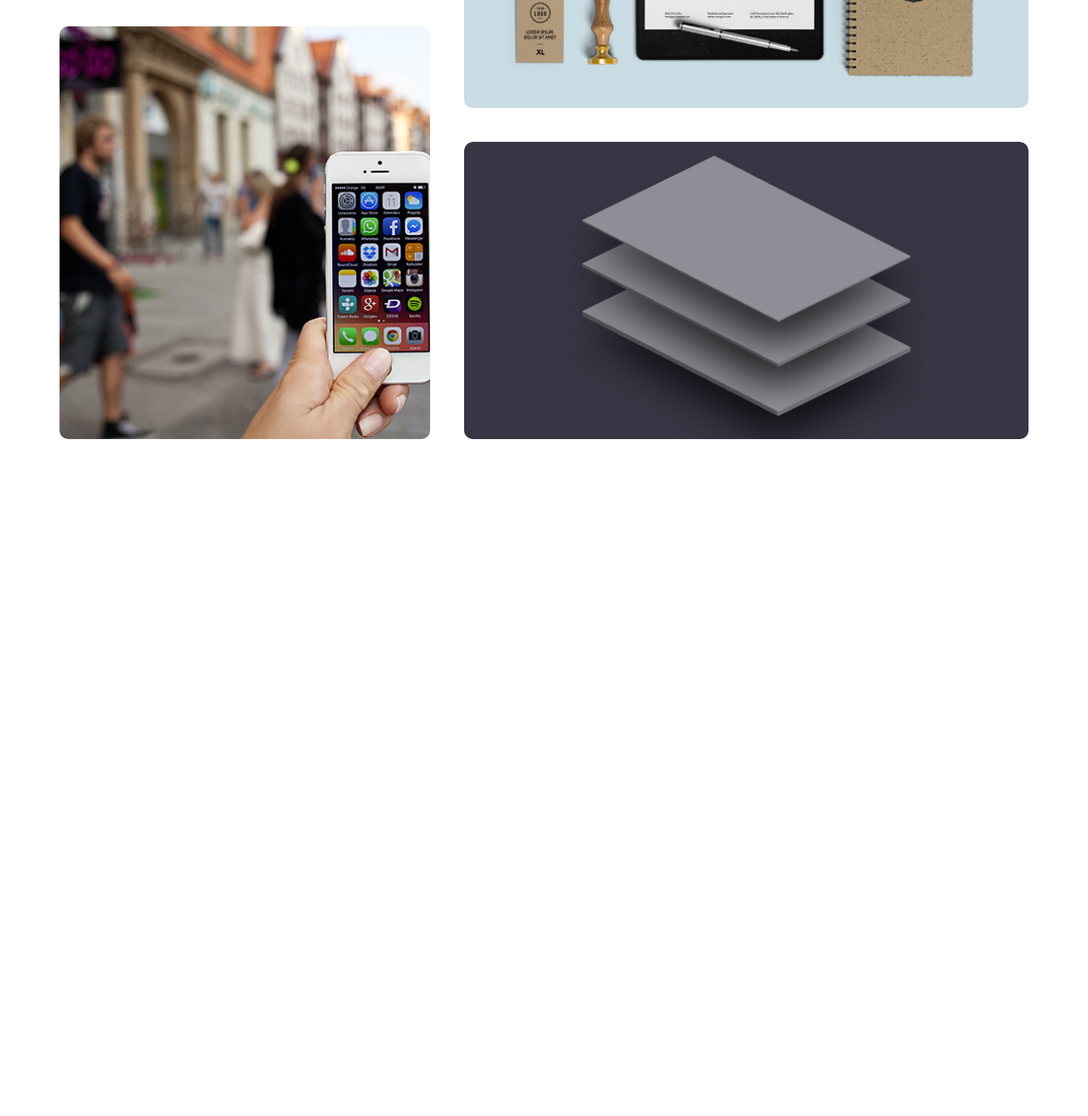
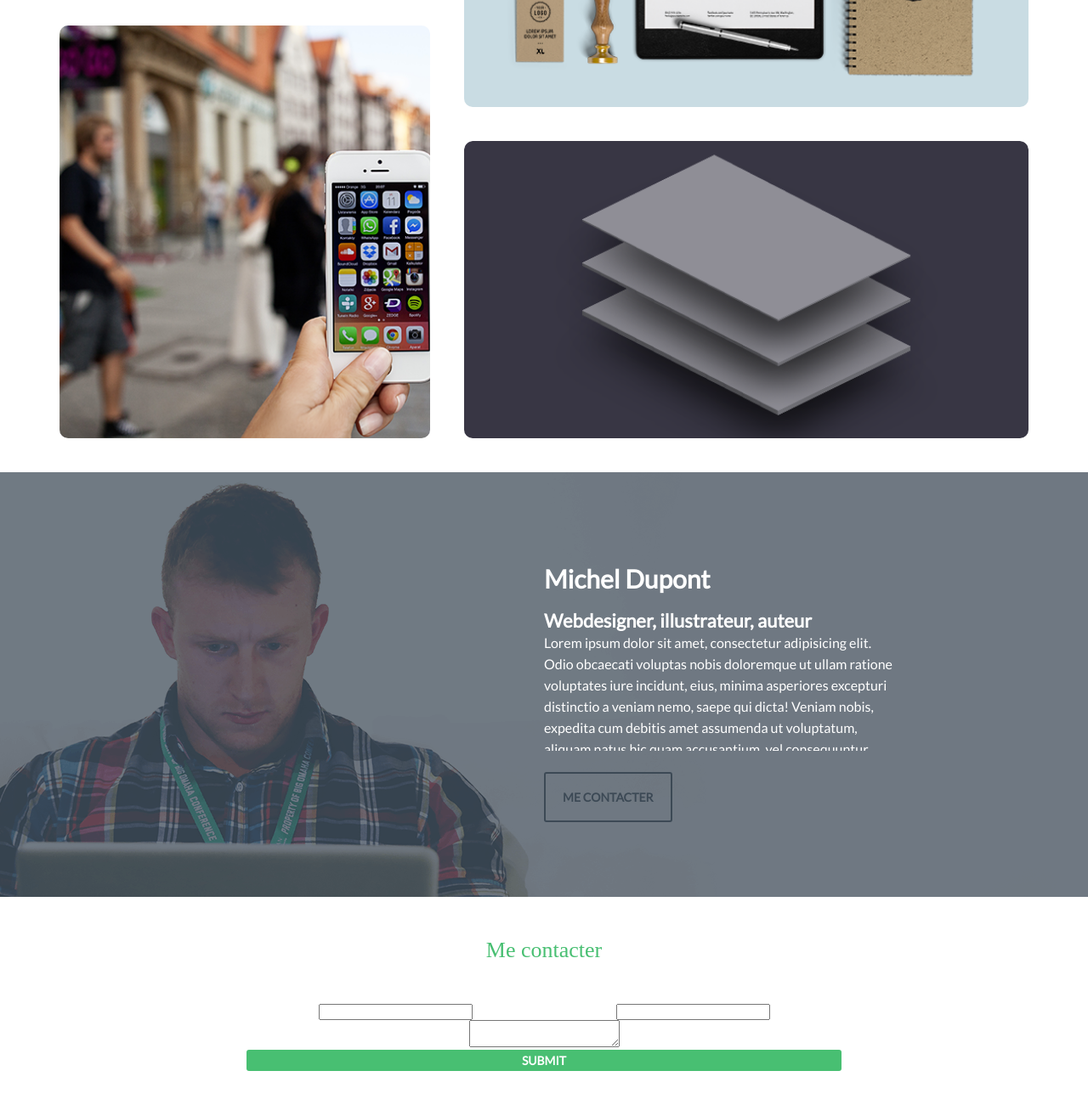
Before and after one commit to annasourceit/foliac, a plain HTML site: page index.html in a window 1280 px wide. Shown: the part 1252-2566 px from the top of the page at 85% size. Before the commit the page ends 1859 px from the top, so only its background shows below. Drawn offline with nearby package versions, Linux system fonts and the light colour scheme; a web font is replaced by a local one.

Commit message:
Text and Button Section, Contact Section

```diff
--- /dev/null
+++ b/css/parts/btn.css
@@ -0,0 +1,47 @@
+
+/*Button*/
+.btn-wrap {
+	padding-top: 25px;
+}
+
+.btn-wrap__btn {
+	width: auto;
+	min-width: 138px;
+	height: auto;
+	display: inline-block;
+	padding: 15px 20px;
+	color: #48bf72;
+	font-family: Lato;
+	font-size: 14px;
+	font-weight: 700;
+	line-height: 25px;
+	text-transform: uppercase;
+	border-radius: 3px;
+	border: 2px solid #48bf72;
+	transform: all 0.3s ease;
+}
+
+.btn-wrap--centr {
+	text-align: center;
+}
+
+.btn-wrap__btn:hover {
+	color:white;
+	border: 2px solid white;
+}
+
+/*Section with text and button*/
+
+.btn-wrap__left {
+	text-align: left;
+
+}
+.btn-wrap__btn--darck {
+	color: #3c4955;
+	border: 2px solid #3c4955;
+}
+
+/*.btn-wrap__btn--darck:hover {
+	background-color: #48bf72;
+	color: white;
+}*/
--- /dev/null
+++ b/css/parts/form.css
@@ -0,0 +1,33 @@
+/*Form*/
+.form {
+
+}
+
+.form__text--name {
+	width: 50%;
+	float: left;
+}
+
+.form__text--email {
+	width: 50%;
+	float: right;
+}
+.form__text--massege {
+	clear: both;
+}
+
+.form__btn {
+	width: 100%;
+	display: block;
+	border-radius: 3px;
+	font-family: Lato;
+	font-size: 14px;
+	font-weight: 700;
+	line-height: 25px;
+	text-transform: uppercase;
+	background-color: #48bf72;
+	color: #ffffff;
+	outline: none;
+	border: none;
+
+}
--- /dev/null
+++ b/css/parts/global.css
@@ -0,0 +1,68 @@
+/*Global*/
+
+* {
+	margin: 0;
+	padding: 0;
+	box-sizing: border-box;
+}
+
+body {
+		font-family: Lato;
+}
+
+
+@font-face {
+    font-family:'Big John';
+    src: url('../../fonts/BigJohn/BigJohn.eot');
+	src: url('../../fonts/BigJohn/BigJohn.eot?#iefix') format('embedded-opentype'),
+		url('../../fonts/BigJohn/BigJohn.woff2') format('woff2'),
+		url('../../fonts/BigJohn/BigJohn.woff') format('woff'),
+		url('../../fonts/BigJohn/BigJohn.svg#BigJohn') format('svg');
+    font-weight: 400;
+    font-style: normal;
+    font-stretch: normal;
+    unicode-range: U+0020-00BF;
+}
+@font-face {
+    font-family:'Slim Joe';
+    src: url('../../fonts/SlimJoe/SlimJoe.eot');
+	src: url('../../fonts/SlimJoe/SlimJoe.eot?#iefix') format('embedded-opentype'),
+		url('../../fonts/SlimJoe/SlimJoe.woff2') format('woff2'),
+		url('../../fonts/SlimJoe/SlimJoe.woff') format('woff'),
+		url('../../fonts/SlimJoe/SlimJoe.svg#SlimJoe') format('svg');
+    font-weight: 400;
+    font-style: normal;
+    font-stretch: normal;
+    unicode-range: U+0020-00BF;
+}
+
+.clearfix {
+	clear: both;
+}
+
+.clear:after {
+  content: " ";
+  visibility: hidden;
+  display: block;
+  height: 0;
+  clear: both;
+}
+
+
+
+.container {
+	max-width: 1140px;
+	width: 100%;
+	margin: 0 auto;
+}
+
+.container--700-width {
+	max-width: 700px;
+}
+
+li {
+	list-style: none;
+}
+a {
+	text-decoration: none;
+}
--- /dev/null
+++ b/css/parts/text-btn.css
@@ -0,0 +1,45 @@
+/*Text and button section*/
+.text-btn {
+	min-height: 500px;
+	background-image: url('../../img/men-computer.png');
+	background-repeat: no-repeat;
+	background-size: cover;
+	background-position: center;
+	background-color: #3c4955;
+
+
+}
+
+.text-btn__info {
+	width: 50%;
+	padding-right: 13.5%;
+	font-size: 30px;
+	float: right;
+	clear: left;
+	color: white;
+
+}
+
+.text-btn__info--v-align {
+	display: table-cell;
+	height: 500px;
+	vertical-align: middle;
+}
+
+.title {
+
+}
+
+.text-btn__subtitle {
+	font-size: 22px;
+	font-weight: 400px;
+
+}
+
+.text-btn__text {
+	height: 140px;
+	overflow: hidden;
+	line-height: 25px;
+	font-size: 16px;
+
+}
--- a/css/style.css
+++ b/css/style.css
@@ -1,67 +1,17 @@
-/*Global*/
 
-* {
-	margin: 0;
-	padding: 0;
-	box-sizing: border-box;
-}
-
-@font-face {
-    font-family:'Big John';
-    src: url('../fonts/BigJohn/BigJohn.eot');
-	src: url('../fonts/BigJohn/BigJohn.eot?#iefix') format('embedded-opentype'),
-		url('../fonts/BigJohn/BigJohn.woff2') format('woff2'),
-		url('../fonts/BigJohn/BigJohn.woff') format('woff'),
-		url('../fonts/BigJohn/BigJohn.svg#BigJohn') format('svg');
-    font-weight: 400;
-    font-style: normal;
-    font-stretch: normal;
-    unicode-range: U+0020-00BF;
-}
-@font-face {
-    font-family:'Slim Joe';
-    src: url('../fonts/SlimJoe/SlimJoe.eot');
-	src: url('../fonts/SlimJoe/SlimJoe.eot?#iefix') format('embedded-opentype'),
-		url('../fonts/SlimJoe/SlimJoe.woff2') format('woff2'),
-		url('../fonts/SlimJoe/SlimJoe.woff') format('woff'),
-		url('../fonts/SlimJoe/SlimJoe.svg#SlimJoe') format('svg');
-    font-weight: 400;
-    font-style: normal;
-    font-stretch: normal;
-    unicode-range: U+0020-00BF;
-}
-
-.clearfix {
-	clear: both;
-}
-
-.clear:after {
-  content: " ";
-  visibility: hidden;
-  display: block;
-  height: 0;
-  clear: both;
-}
+@import 'parts/global.css';
+@import 'parts/btn.css';
+@import 'parts/text-btn.css';
+@import 'parts/form.css';
 
 
 
-.container {
-	max-width: 1140px;
-	width: 100%;
-	margin: 0 auto;
-}
-li {
-	list-style: none;
-}
-a {
-	text-decoration: none;
-}
 
 /*Header*/
 .site-header {
 	padding: 36px;
 	height: 100vh; /*100% окна браузера*/
-	background: #3c4955;
+	background-color: #3c4955;
 	background-image: url(../img/computer.png);
     background-repeat: no-repeat;
     background-size: cover;
@@ -191,14 +141,14 @@ a {
 	text-align: center;
 }
 
-.site-header  .title {
+.info__title{
 	color: white;
 	font-weight: 400;
 	font-family:'Big John';
 	font-size: 46px;
 	text-transform: uppercase;
 }
-.site-header  .subtitle {
+.info__subtitle {
 	color: white;
 	font-weight: 400;
 	font-family:'Slim Joe';
@@ -209,7 +159,9 @@ a {
 
 /*Button*/
 
-.btn {
+/*перенесли в отдельный файл btn.css*/
+
+/*.btn-wrap__btn {
 	width: auto;
 	min-width: 138px;
 	height: auto;
@@ -226,10 +178,16 @@ a {
 	transform: all 0.3s ease;
 }
 
-.btn:hover {
+.btn-wrap--centr {
+	text-align: center;
+}
+
+.btn-wrap__btn:hover {
 	color:white;
 	border: 2px solid white;
 }
+*/
+
 
 /*Tabs*/
 
@@ -238,7 +196,7 @@ a {
 	padding-bottom: 50px;
 }
 
-.tabs .container {
+.tabs__container {
 	text-align: center;
 }
 
@@ -247,11 +205,13 @@ a {
 	margin: 0 0 34px;
 }
 
-.tabs-menu li {
+.tabs-menu__item {
 	float: left;
 	padding: 0 8px 16px;
 }
-.tabs-menu li a {
+
+
+.tabs-menu__link {
 	font-size: 16px;
 	font-weight: 700;
 	color: #3c4955;
@@ -262,50 +222,160 @@ a {
 	transition: all .3s  ease;
 	border-radius: 2px;
 }
+.tabs-menu__link--activ {
+	background-color: #48bf72;
+	color:white;
+}
 
-.tabs-menu li a:hover {
+.tabs-menu__link:hover {
 	background-color: #48bf72;
 	color: white;
 }
 
-.tab-content .left-col {
+.tab-content__left-col {
 	width: 40%;
 	float: left;
 	padding-right: 20px;
 }
-.tab-content .right-col {
+.tab-content__right-col {
 	width: 60%;
 	float: right;
 	padding-left: 20px;
 }
 
-.tab-content .image-wrap {
+.tab-content__image-wrap {
+	position: relative;
 	margin-bottom: 40px;
 	border-radius: 10px;
 	background-repeat: no-repeat;
 	background-size: cover;
-}
-.tab-content .image-wrap:hover {
-
+	z-index: 1;
+	display: flex;
+    flex-wrap: wrap;
+    flex-direction: row;
+    justify-content: center;
+    align-items: center;
 }
 
-.tab-content .left-col .image-wrap:first-child {
+.tab-content__image-wrap:before {
+	content: '';
+	display: block;
+	width: 100%;
+	height: 100%;
+	position: absolute;
+	background-color: rgba(72, 191, 114, 0.7);
+	border-radius: 10px;
+	z-index: -1;
+	opacity: 0;
+	transition: opacity .3s ease;
+}
+
+.tab-content__image-wrap:hover:before {
+	opacity: 1;
+}
+
+.tab-content__image-wrap--first {
 	height: 302px;
 	background-image: url("../img/multiple-items.png");
 
 }
-.tab-content .left-col .image-wrap:last-child {
+.tab-content__image-wrap--second {
 	height: 486px;
 	background-image: url("../img/place-me-inside-psd.png");
 
 }
-.tab-content .right-col .image-wrap:first-child {
+.tab-content__image-wrap--third {
 	height: 438px;
 	background-image: url("../img/identit-visuelle.png");
 
 }
-.tab-content .right-col .image-wrap:last-child {
+.tab-content__image-wrap--fourth {
 	height: 350px;
 	background-image: url("../img/prototype.png");
 
 }
+
+
+/*Image Text*/
+.tab-content__text-wrap {
+    display: inline-block;/*for align*/
+    opacity: 0;
+    transition: opacity .3s ease;
+}
+
+.tab-content__image-wrap:hover .tab-content__text-wrap {
+	opacity: 1;
+}
+.tab-content__text {
+    display: table-cell;/*for align*/
+    vertical-align: middle;/*for align*/
+    color: #fff;
+	line-height: 30px;
+	/*	top: calc(50% - (154px/2));
+	left: calc(50% - (125px/2));*/
+}
+
+.tab-content__text--first {
+	height: 302px;/*for align*/
+}
+
+.tab-content__text--second {
+	height: 486px;/*for align*/
+}
+
+.tab-content__text--third {
+	height: 438px;/*for align*/
+}
+
+.tab-content__text--fourth {
+	height: 350px;/*for align*/
+}
+
+.title {
+	font-size: 30px;
+	font-weight: 700;
+}
+
+.tab-content__subtitle {
+	font-size: 16px;
+	font-weight: 400;
+}
+
+/*Section with text and button*/
+
+/*перенесли в отдельный файл btn.css*/
+
+/*.btn-wrap__left {
+	text-align: left;
+
+}
+.btn-wrap__btn--darck {
+	color: #3c4955;
+	border: 2px solid #3c4955;
+}
+
+.btn-wrap__btn--darck:hover {
+	background-color: #48bf72;
+	color: white;
+}
+*/
+
+/*Contact form section*/
+
+.contact-form {
+	padding-top: 50px;
+	padding-bottom: 50px;
+	text-align: center;
+}
+
+
+
+.contact-form__title {
+	color: #48bf72;
+	font-family:'Big John';
+	font-size: 26px;
+	font-weight: 400;
+	line-height: 25px;
+	margin-bottom: 50px;
+	margin-top: 0;
+}
--- a/index.html
+++ b/index.html
@@ -11,6 +11,11 @@
 		<script rel="text/script" src="js/script.js"></script>
 	</head>
 	<body>
+
+<!-- 	<style>
+		@import 'css/btn.css';
+	</style> -->
+
 		<header class="site-header">
 			<div class="container">
 				<a class="logo" href="index.html">
@@ -38,11 +43,15 @@
 						</li>
 					</ul>
 				</nav>
+
 				<div class="clearfix"></div>
+
 				<div class="info">
-					<h1 class="title">voici votre prochain portfolio</h1>
-					<h2 class="subtitle">un template psd simple et gratuit</h2>
-					<a href="#" class="btn">mes travaux</a>
+					<h1 class="info__title">voici votre prochain portfolio</h1>
+					<h2 class="info__subtitle">un template psd simple et gratuit</h2>
+					<div class="btn-wrap btn-wrap--centr">
+						<a href="#" class="btn-wrap__btn">mes travaux</a>
+					</div>
 				</div>
 			</div>
 			<!-- .container	 -->
@@ -50,40 +59,131 @@
 		<main>
 			<!-- Tabs  -->
 			<div class="tabs">
-				<div class="container">
+				<div class="container tabs__container">
 
 					<ul class="tabs-menu clear">
-						<li>
-							<a href="#">Tous les projets</a>
+						<li class="tabs-menu__item">
+							<a  class="tabs-menu__link tabs-menu__link--activ" href="#">Tous les projets</a>
 						</li>
-						<li>
-							<a href="#">Webdesign</a>
+						<li class="tabs-menu__item">
+							<a  class="tabs-menu__link" href="#">Webdesign</a>
 						</li>
-						<li>
-							<a href="#">UI/UX design</a>
+						<li class="tabs-menu__item">
+							<a  class="tabs-menu__link" href="#">UI/UX design</a>
 						</li>
-						<li>
-							<a href="#">Illustration</a>
+						<li class="tabs-menu__item">
+							<a  class="tabs-menu__link" href="#">Illustration</a>
 						</li>
-						<li>
-							<a href="#">Motion design</a>
+						<li class="tabs-menu__item">
+							<a  class="tabs-menu__link" href="#">Motion design</a>
 						</li>
 					</ul>
 
 					<div class="tab-content clear">
-						<div class="left-col">
-						<div class="image-wrap"></div>
-						<div class="image-wrap"></div>
+
+						<div class="tab-content__left-col">
+							<div class="tab-content__image-wrap tab-content__image-wrap--first">
+								<div class="tab-content__text-wrap"><!-- wrapper for horizontal align -->
+									<div class="tab-content__text tab-content__text--first"><!-- table-cell for vertical align -->
+										<h2 class="title">Forest app</h2>
+										<p class="tab-content__subtitle">application mobile</p>
+									</div>
+								</div>
+							</div>
+
+						<div class="tab-content__image-wrap tab-content__image-wrap--second">
+							<div class="tab-content__text-wrap"><!-- wrapper for horizontal align -->
+								<div class="tab-content__text tab-content__text--second"><!--  table-cell for vertical align -->
+									<h2 class="title">Forest app</h2>
+									<p class="tab-content__subtitle">application mobile</p>
+								</div>
+							</div>
 						</div>
 
-						<div class="right-col">
-						<div class="image-wrap"></div>
-						<div class="image-wrap"></div>
-						</div>
 					</div>
+
+						<div class="tab-content__right-col">
+
+							<div class="tab-content__image-wrap tab-content__image-wrap--third">
+								<div class="tab-content__text-wrap"><!-- wrapper for horizontal align -->
+									<div class="tab-content__text tab-content__text--third"><!--  table-cell for vertical align -->
+										<h2 class="title">Forest app</h2>
+										<p class="tab-content__subtitle">application mobile</p>
+									</div>
+								</div>
+							</div>
+
+							<div class="tab-content__image-wrap tab-content__image-wrap--fourth">
+								<div class="tab-content__text-wrap"><!-- wrapper for horizontal align -->
+									<div class="tab-content__text tab-content__text--fourth"><!--  table-cell for vertical align  -->
+										<h2 class="title">Forest app</h2>
+										<p class="tab-content__subtitle">application mobile</p>
+									</div>
+								</div>
+							</div>
+
+					</div>
+
+				<!-- 	</div> -->
 
 				</div> <!-- .container -->
 			</div> <!-- .tabs -->
+
+
+		<!-- Section with text and button -->
+			<section class="text-btn">
+
+				<div class="container clear">
+				<div class="text-btn__info">
+				<div class="text-btn__info--v-align">
+
+					<h1 class="title">Michel Dupont</h1>
+					<h2 class="text-btn__subtitle">Webdesigner, illustrateur, auteur</h2>
+					<p class="text-btn__text">
+					Lorem ipsum dolor sit amet, consectetur adipisicing elit. Odio obcaecati voluptas nobis doloremque ut ullam ratione voluptates iure incidunt, eius, minima asperiores excepturi distinctio a veniam nemo, saepe qui dicta! Veniam nobis, expedita cum debitis amet assumenda ut voluptatum, aliquam natus hic quam accusantium, vel consequuntur voluptatem vitae, quo ipsum?
+					</p>
+
+					<div class="btn-wrap btn-wrap--left">
+						<a href="#" class="btn-wrap__btn btn-wrap__btn--darck" >me contacter</a>
+					</div>
+
+				</div>
+				</div> <!-- .text-btn__info -->
+
+
+				</div><!-- .container -->
+
+			</section>
+
+			<section class="contact-form">
+				<div class="container container--700-width">
+				<h1 class="contact-form__title">Me contacter</h1>
+
+					<form action="" class="form ">
+					<p class="form__text form__text--name">
+					<input type="text" name="Name">
+					</p>
+
+					<p class="form__text form__text--email">
+					<input type="email">
+					</p>
+
+
+
+					<p class="form__text form__text--massege">
+					<textarea name="Message" id="" ></textarea>
+					</p>
+
+
+					<input class="form__btn" type= "submit" value="submit">
+
+
+					</form>
+
+				</div>
+			</section>
+
+
 		</main>
 
 	</body>
```
Also changed, not shown: img/men-computer.png (added).
